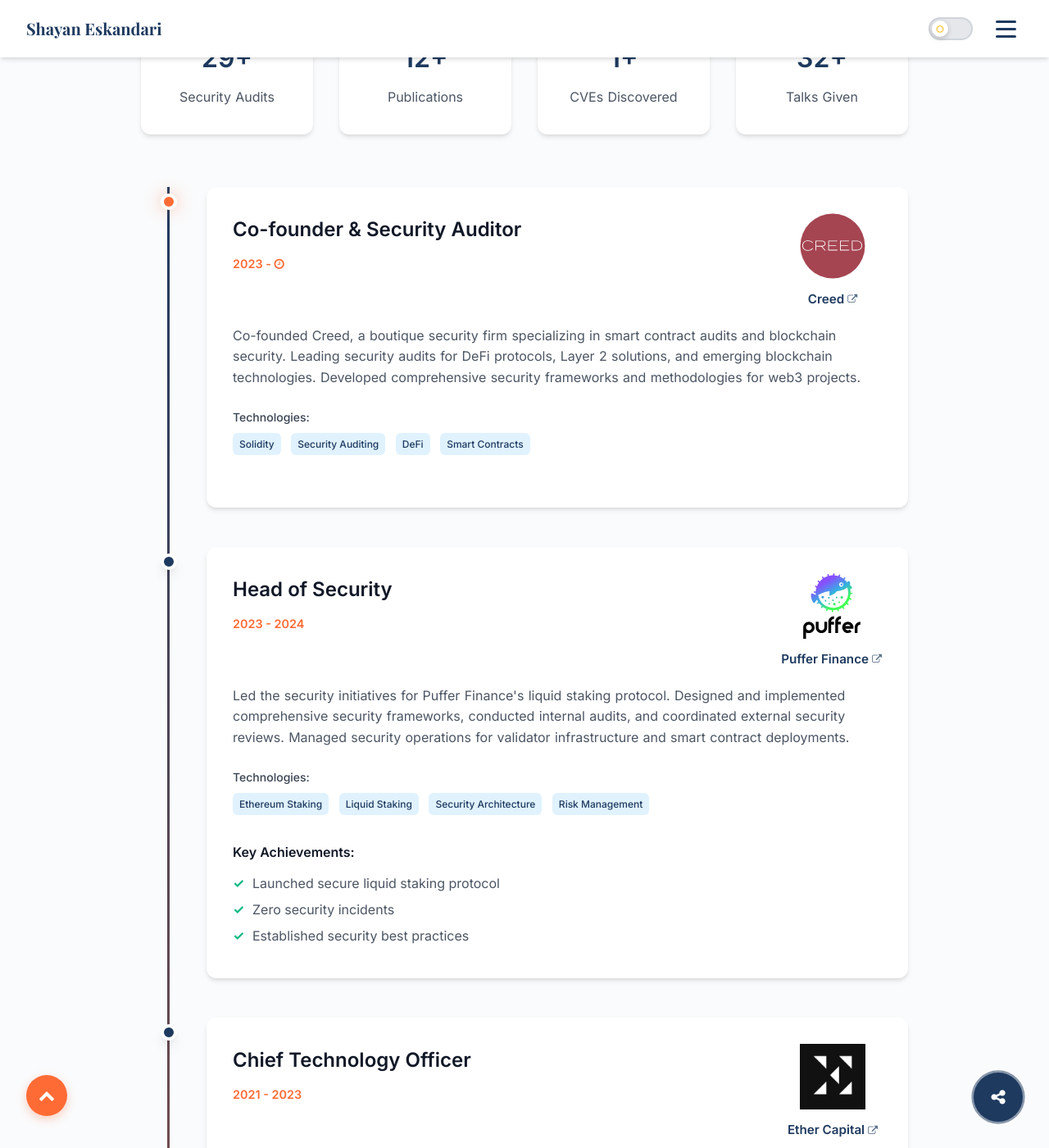
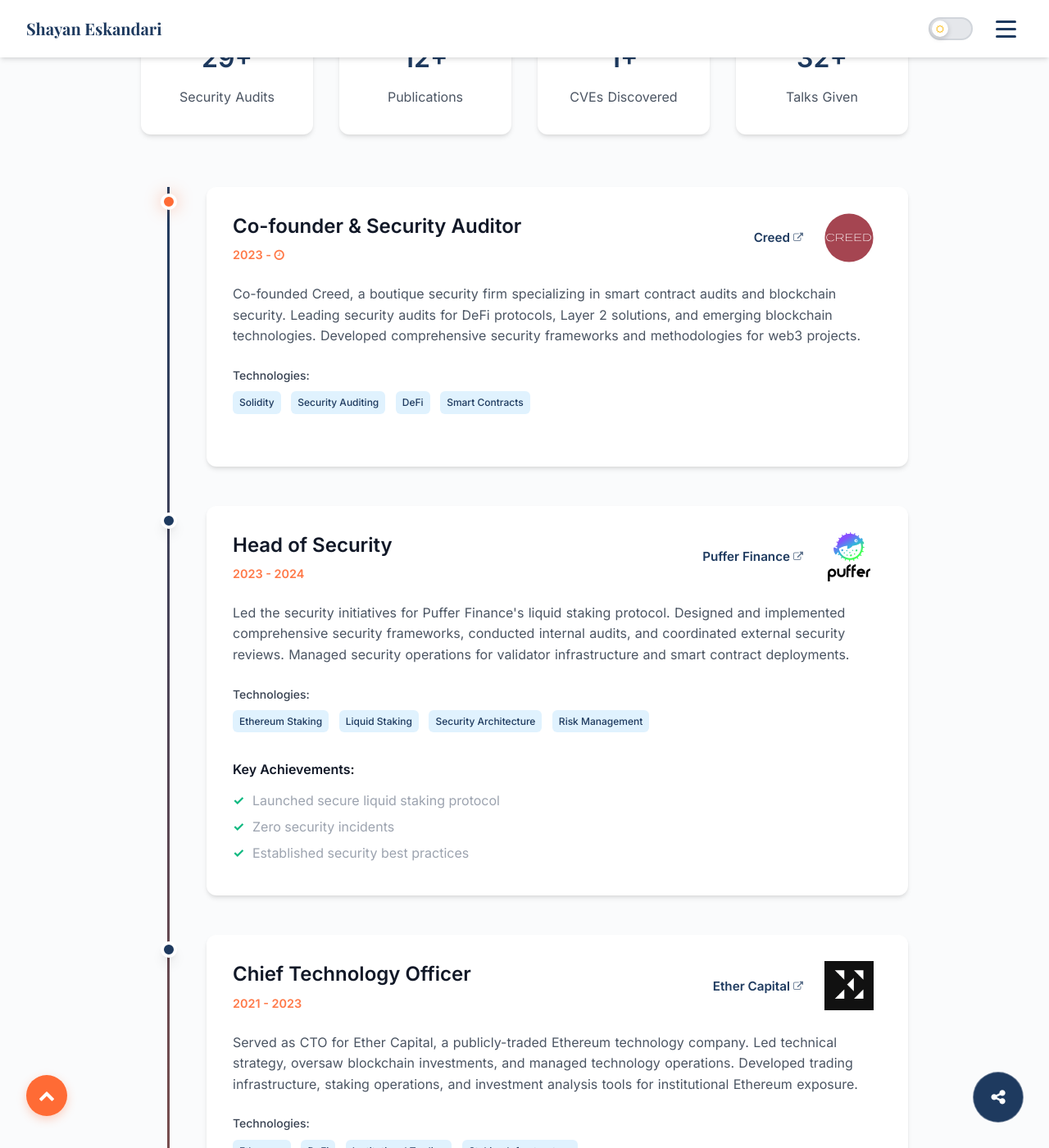
Before and after one commit to shayanb/shayan.es, a Jekyll site: the page built from career.html, in a window 1280 px wide and 1400 px high, scrolled down 534 px. Shown: the whole window at 82% size. Built offline with Jekyll 4.4.1, drawn with Linux system fonts in a browser that asks for light colours.

Commit message:
fix the career look

```diff
--- a/_sass/pages/_specific-pages.scss
+++ b/_sass/pages/_specific-pages.scss
@@ -380,37 +380,42 @@
       }
 
       .career-header {
+        margin-bottom: 1.5rem;
+
+        .career-main-info {
           display: flex;
           justify-content: space-between;
           align-items: flex-start;
-        margin-bottom: 1rem;
+          gap: 2rem;
 
-        .career-title-area {
+          .career-left {
             flex: 1;
 
             h3 {
               color: $gray-900;
               margin: 0 0 0.5rem 0;
               font-size: 1.5rem;
+              line-height: 1.3;
             }
 
             .career-date {
               color: $secondary;
               font-weight: 600;
               font-size: 0.9rem;
+              display: block;
+              opacity: 0.9;
             }
           }
 
-        .company-info {
+          .career-right {
             display: flex;
-          flex-direction: column;
             align-items: center;
-          gap: 0.75rem;
+            gap: 1rem;
             flex-shrink: 0;
 
             .company-logo {
-            width: 120px;
-            height: 80px;
+              width: 80px;
+              height: 60px;
               overflow: hidden;
 
               img {
@@ -421,8 +426,7 @@
             }
 
             .career-company {
-            text-align: center;
-            margin: 0;
+              text-align: left;
 
               a {
                 color: $primary;
@@ -442,6 +446,7 @@
                 i {
                   font-size: 0.75rem;
                   opacity: 0.7;
+                }
               }
             }
           }
@@ -496,7 +501,7 @@
             position: relative;
             padding-left: 1.5rem;
             margin-bottom: 0.5rem;
-            color: $gray-600;
+            color: $gray-400;
             line-height: 1.5;
 
             &::before {
@@ -922,26 +927,35 @@
         }
 
         .career-header {
+          .career-main-info {
             flex-direction: column;
-          align-items: flex-start;
             gap: 1rem;
 
-          .company-info {
-            flex-direction: row;
-            align-items: center;
-            gap: 1rem;
-            align-self: flex-end;
+            .career-left {
+              h3 {
+                font-size: 1.25rem;
+                margin-bottom: 0.25rem;
+              }
+
+              .career-date {
+                font-size: 0.85rem;
+                margin-bottom: 0.75rem;
+              }
+            }
+
+            .career-right {
+              align-self: flex-start;
+              gap: 0.75rem;
 
               .company-logo {
-              width: 80px;
-              height: 60px;
+                width: 50px;
+                height: 35px;
               }
 
               .career-company {
-              text-align: left;
-
                 a {
                   font-size: 0.9rem;
+                }
               }
             }
           }
--- a/career.html
+++ b/career.html
@@ -43,16 +43,13 @@ permalink: /career/
       <div class="career-marker"></div>
       <div class="career-content">
         <div class="career-header">
-          <div class="career-title-area">
+          <div class="career-main-info">
+            <div class="career-left">
               <h3>{{ career.job }}</h3>
               <span class="career-date">{{ career.date }}</span>
             </div>
-          <div class="company-info">
-            {% if career.logo %}
-            <div class="company-logo">
-              <img src="{{ career.logo }}" alt="{{ career.name }} logo" loading="lazy">
-            </div>
-            {% endif %}
+            <div class="career-right">
+
               <div class="career-company">
                 {% if career.link %}
                   <a href="{{ career.link }}" target="_blank" rel="noopener">
@@ -61,6 +58,12 @@ permalink: /career/
                   </a>
                 {% else %}
                   {{ career.name }}
+                {% endif %}
+              </div>
+              {% if career.logo %}
+              <div class="company-logo">
+                <img src="{{ career.logo }}" alt="{{ career.name }} logo" loading="lazy">
+              </div>
               {% endif %}
             </div>
           </div>
--- a/js/main.js
+++ b/js/main.js
@@ -76,7 +76,7 @@ $(document).ready(function() {
     // Find all sections on the page
     function findSections() {
       const sectionSelectors = [
-        'h2[id]', 'h3[id]'
+        'h2[id]', 'h3[id]', 'section[id]'
       ];
 
       sections = [];
@@ -115,6 +115,22 @@ $(document).ready(function() {
         return null;
       }
 
+      // For section elements, look for the first header inside
+      if (element.tagName === 'SECTION') {
+        const headerElement = element.querySelector('h1, h2, h3, h4');
+        if (headerElement && !headerElement.closest('.page-header')) {
+          return headerElement.textContent.trim();
+        }
+        // Fallback to ID-based title for sections
+        return element.id.replace(/[-_]/g, ' ').replace(/\b\w/g, l => l.toUpperCase());
+      }
+
+      // For header elements, return their text directly
+      if (element.tagName.match(/^H[1-6]$/)) {
+        return element.textContent.trim();
+      }
+
+      // For other elements with headers inside
       if (element.querySelector('h1, h2, h3, h4')) {
         const headerElement = element.querySelector('h1, h2, h3, h4');
         // Skip if this is a page header
@@ -123,9 +139,11 @@ $(document).ready(function() {
         }
         return headerElement.textContent.trim();
       }
+
       if (element.textContent && element.children.length < 3) {
         return element.textContent.slice(0, 30).trim();
       }
+
       return element.id.replace(/[-_]/g, ' ').replace(/\b\w/g, l => l.toUpperCase());
     }
 
```
Also changed, not shown: _data/index/hackathons.yml (+14 -11 lines). Lines whose indentation alone changed are shown as unchanged.
